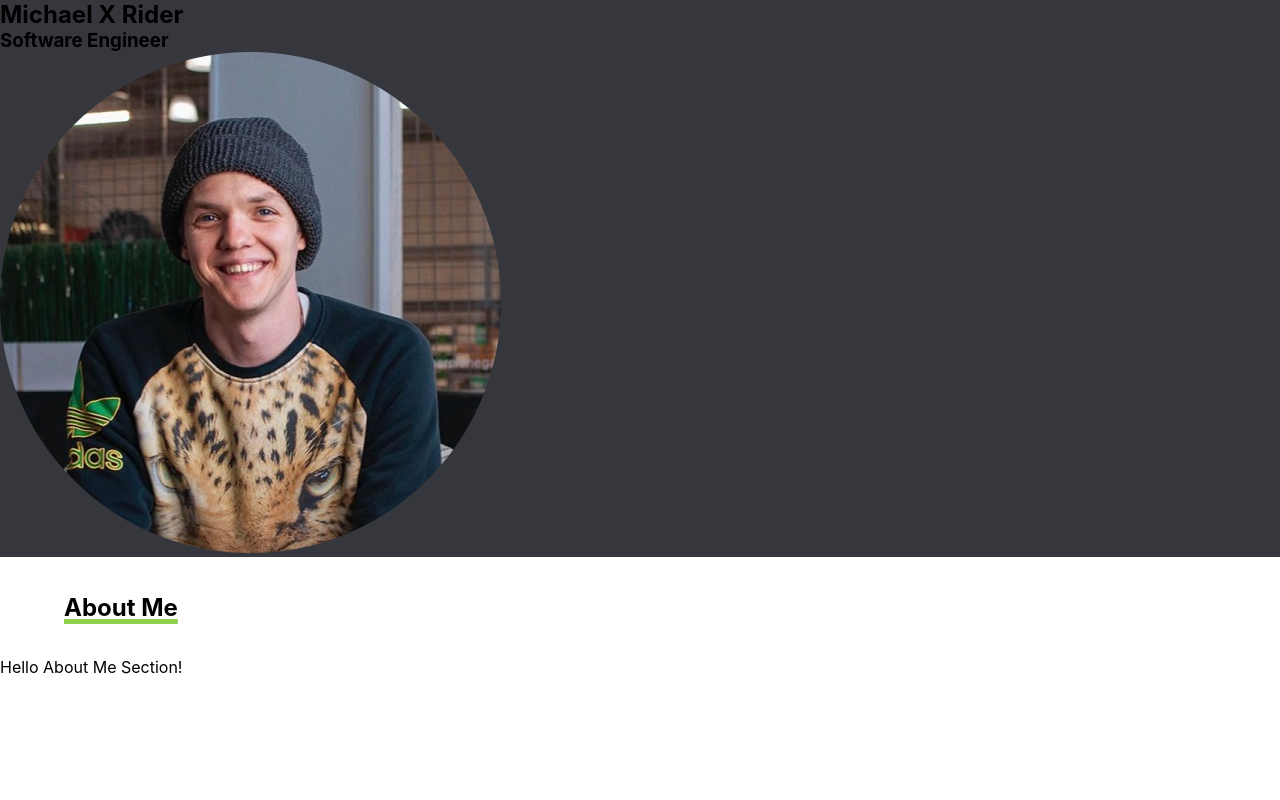
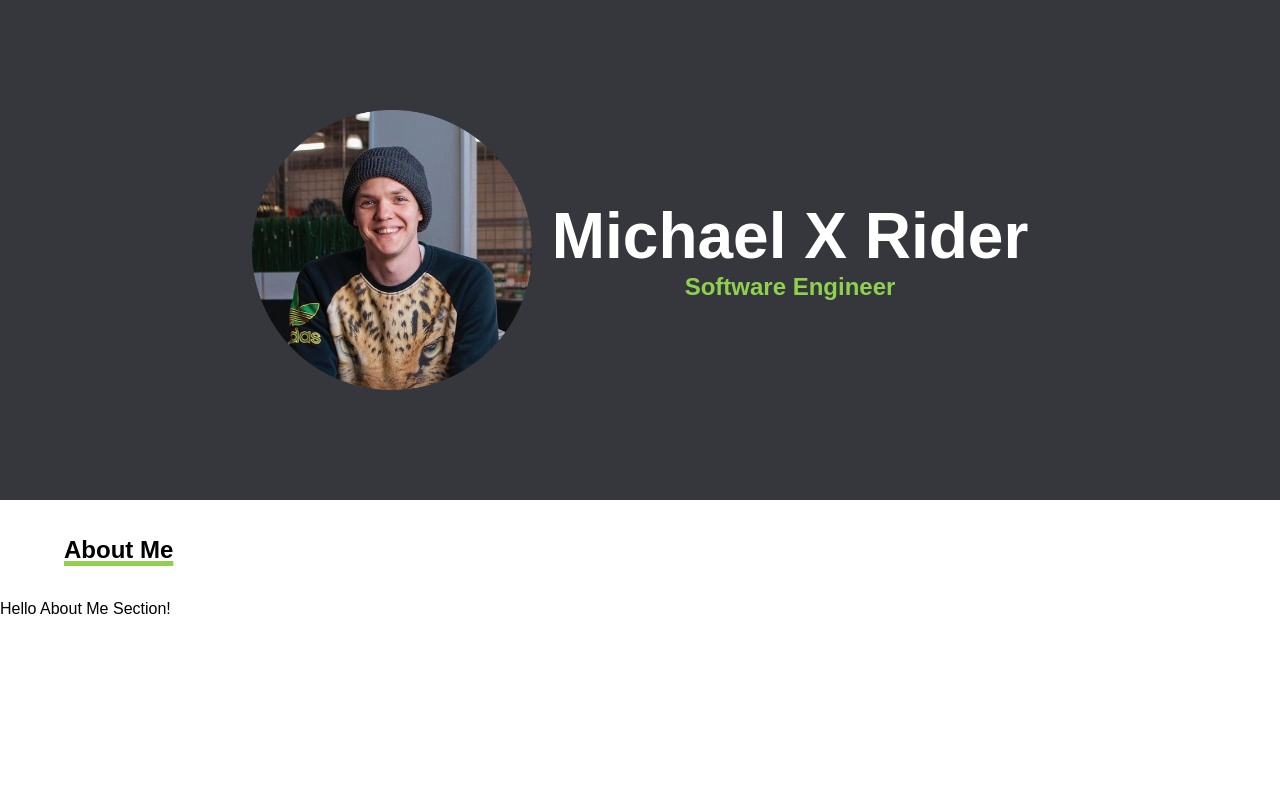
Before and after one commit to MikepdXRider/portfolio, a React (Create React App) app: page / in a window 1280 px wide. Shown: the top 800 px of the page. Built offline with nearby package versions, Linux system fonts and the light colour scheme.

Commit message:
adds initial styling to about me section

```diff
--- a/src/App.css
+++ b/src/App.css
@@ -5,6 +5,7 @@ body {
   height: 100%;
   padding: 0;
   margin: 0;
+  font-family: sans-serif;
 }
 
 /*sensible default*/
--- /dev/null
+++ b/src/App.module.css
@@ -0,0 +1,31 @@
+.container {
+  min-height: 500px;
+  width: 100%;
+  display: flex;
+  align-items: center;
+  justify-content: center;
+  gap: 20px;
+}
+
+.name {
+  color: #ffffff;
+  font-size: 4rem;
+  text-align: center;
+}
+
+.title {
+  color: #8fd14f;
+  text-align: center;
+}
+
+.img {
+  width: 280px;
+  height: 50%;
+}
+
+@media screen and (max-width: 800px) {
+  .container {
+    flex-direction: column;
+    gap: 0;
+  }
+}
--- a/src/App.tsx
+++ b/src/App.tsx
@@ -1,20 +1,22 @@
 import React from 'react';
 import './App.css';
+import styles from './App.module.css';
 import Section from './components/Section/Section';
 import portrait from './assets/round-portrait.png';
 
 function App() {
   return (
-    <main className="App">
+    <main>
+      {/* hero section */}
       <Section darkMode={true}>
         {/* return container*/}
-        <div>
+        <div className={styles.container}>
           {/* text container */}
+          <img src={portrait} alt="Profile" className={styles.img} />
           <div>
-            <h1>Michael X Rider</h1>
-            <h3>Software Engineer</h3>
+            <h1 className={styles.name}>Michael X Rider</h1>
+            <h2 className={styles.title}>Software Engineer</h2>
           </div>
-          <img src={portrait} alt="Profile" />
         </div>
       </Section>
       <Section title={'About Me'}>
```
